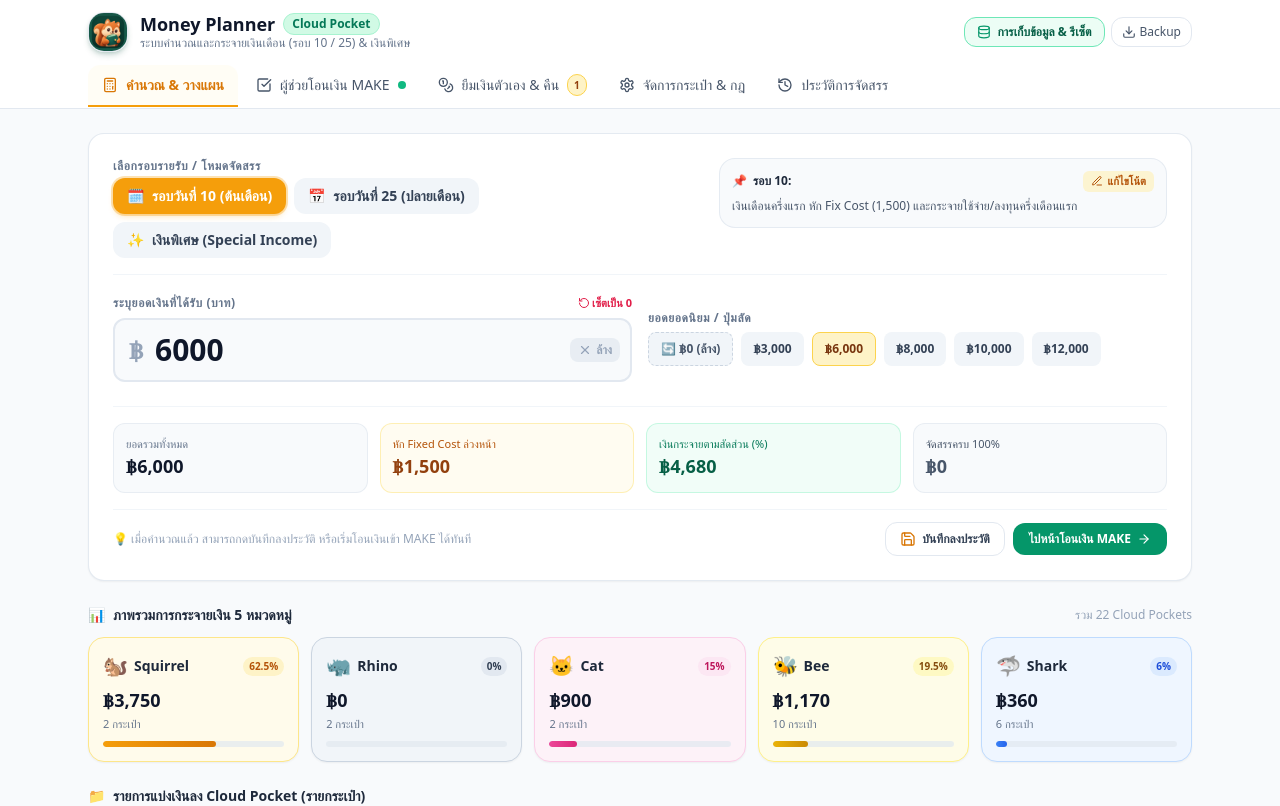
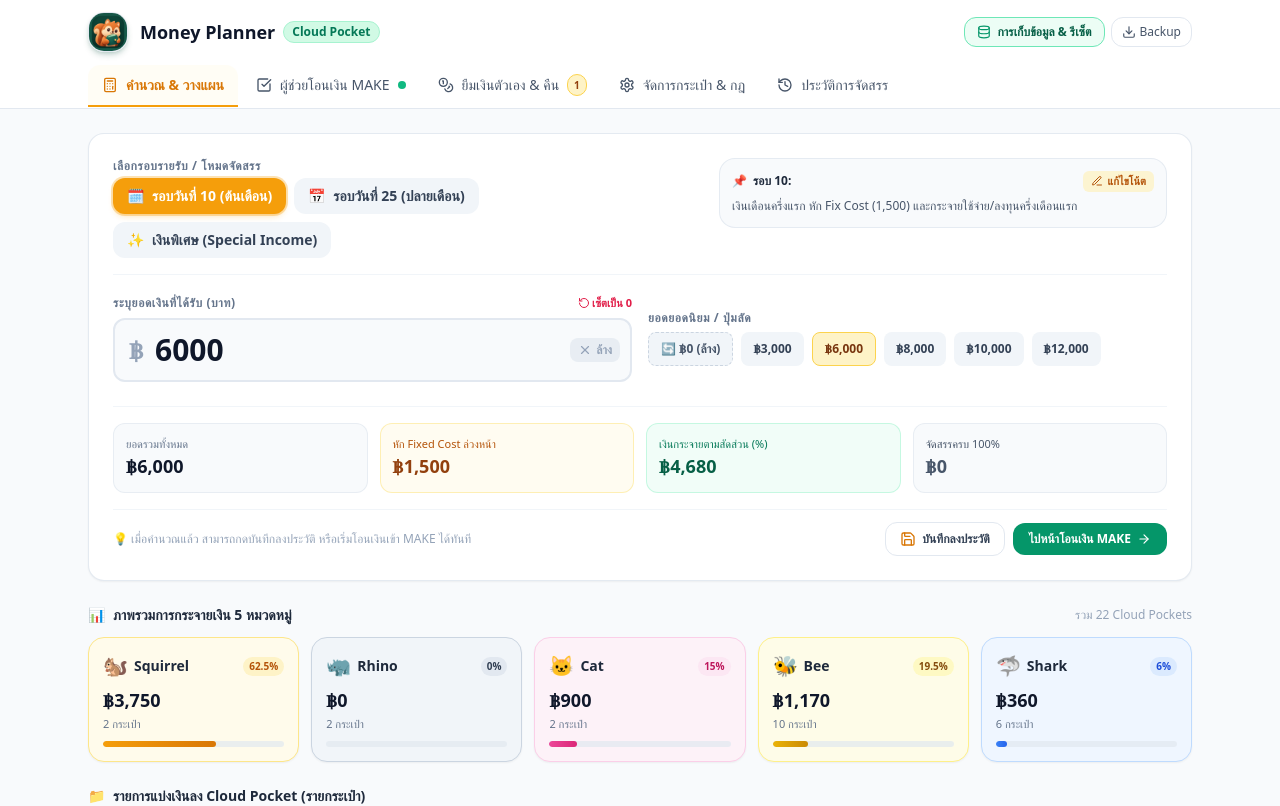
Before and after one commit to snoopy1989doo-source/make-pocket-planner, a React (Vite) app: page / in a window 1280 px wide. Shown: the top 806 px of the page. Built offline with nearby package versions, Linux system fonts and the light colour scheme.

Commit message:
Remove subtitle hint from header and remove bottom footer agent names

```diff
--- a/src/App.jsx
+++ b/src/App.jsx
@@ -259,24 +259,6 @@ export default function App() {
           />
         )}
       </main>
-
-      {/* Footer */}
-      <footer className="bg-white border-t border-slate-200 py-4 mt-12 text-center text-xs text-slate-400">
-        <p className="flex items-center justify-center gap-1 flex-wrap">
-          <span>Money Planner (MAKE Cloud Pocket)</span>
-          <span>•</span>
-          <span>🐿️ Squirrel</span>
-          <span>•</span>
-          <span>🦏 Rhino</span>
-          <span>•</span>
-          <span>🐱 Cat</span>
-          <span>•</span>
-          <span>🐝 Bee</span>
-          <span>•</span>
-          <span>🦈 Shark</span>
-        </p>
-      </footer>
-
     </div>
   );
 }
--- a/src/components/Header.jsx
+++ b/src/components/Header.jsx
@@ -63,7 +63,6 @@ export function Header({
               alt="Money Planner"
               className="w-10 h-10 rounded-2xl object-cover shadow-md shadow-emerald-900/20 flex-shrink-0 border border-slate-200"
             />
-            <div>
             <div className="flex items-center gap-2">
               <h1 className="text-lg font-bold text-slate-900 leading-tight">
                 Money Planner
@@ -71,10 +70,6 @@ export function Header({
               <span className="text-xs font-semibold px-2 py-0.5 rounded-full bg-emerald-100 text-emerald-700 border border-emerald-200">
                 Cloud Pocket
               </span>
-              </div>
-              <p className="text-xs text-slate-500">
-                ระบบคำนวณและกระจายเงินเดือน (รอบ 10 / 25) & เงินพิเศษ
-              </p>
             </div>
           </div>
 
```
Lines whose indentation alone changed are shown as unchanged.
